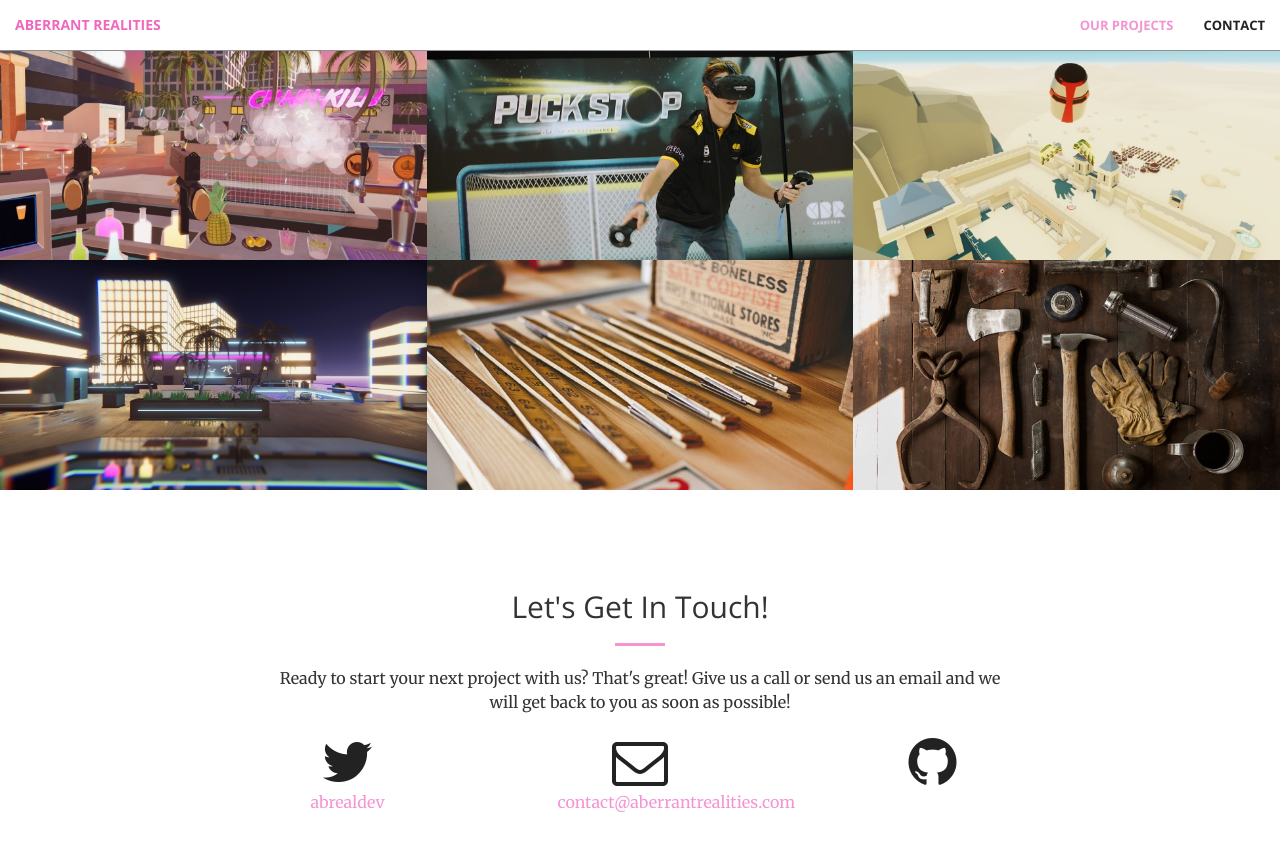
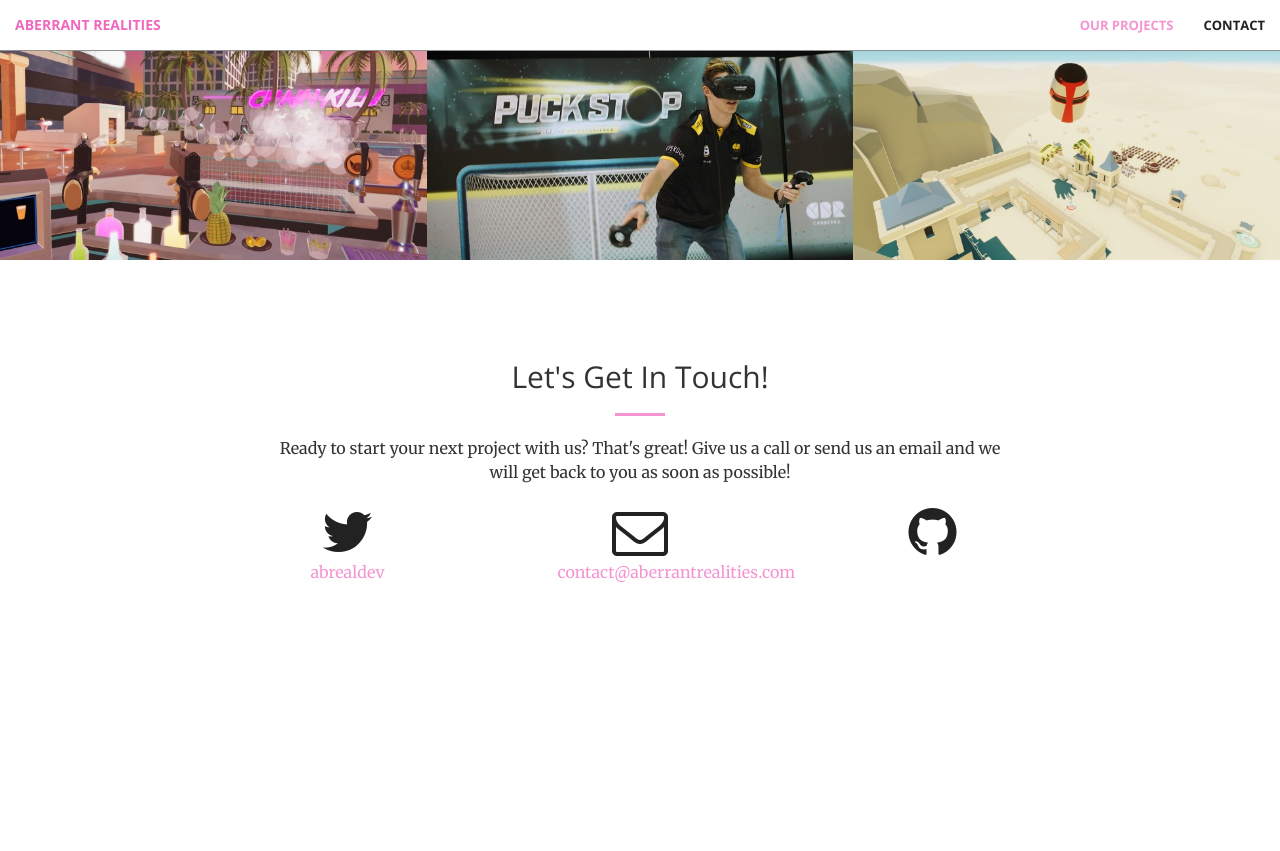
Before and after one commit to aberrantrealities/aberrantrealities.github.io, a Jekyll site: the page built from test.html, in a window 1280 px wide and 900 px high, scrolled down 1326 px. Shown: the top 851 px of the window. Built offline with Jekyll 4.4.1, drawn with Linux system fonts in a browser that asks for light colours; after the commit the page ends 2030 px from its top, so only the background shows below that.

Commit message:
removed three from portfolio

```diff
--- a/_includes/portfolio.html
+++ b/_includes/portfolio.html
@@ -46,51 +46,5 @@
                     </div>
                 </a>
             </div>
-            <div class="col-lg-4 col-sm-6">
-                <a href="#" class="portfolio-box">
-                    <img src="img/portfolio/4.jpg" class="img-responsive" alt="">
-                    <div class="portfolio-box-caption">
-                        <div class="portfolio-box-caption-content">
-                            <div class="project-category text-faded">
-                                Category
-                            </div>
-                            <div class="project-name">
-                                Project Name
-                            </div>
-                        </div>
-                    </div>
-                </a>
-            </div>
-            <div class="col-lg-4 col-sm-6">
-                <a href="#" class="portfolio-box">
-                    <img src="img/portfolio/5.jpg" class="img-responsive" alt="">
-                    <div class="portfolio-box-caption">
-                        <div class="portfolio-box-caption-content">
-                            <div class="project-category text-faded">
-                                Category
-                            </div>
-                            <div class="project-name">
-                                Project Name
-                            </div>
-                        </div>
-                    </div>
-                </a>
-            </div>
-            <div class="col-lg-4 col-sm-6">
-                <a href="#" class="portfolio-box">
-                    <img src="img/portfolio/6.jpg" class="img-responsive" alt="">
-                    <div class="portfolio-box-caption">
-                        <div class="portfolio-box-caption-content">
-                            <div class="project-category text-faded">
-                                Category
-                            </div>
-                            <div class="project-name">
-                                Project Name
-                            </div>
-                        </div>
-                    </div>
-                </a>
-            </div>
-        </div>
     </div>
 </section>
```
